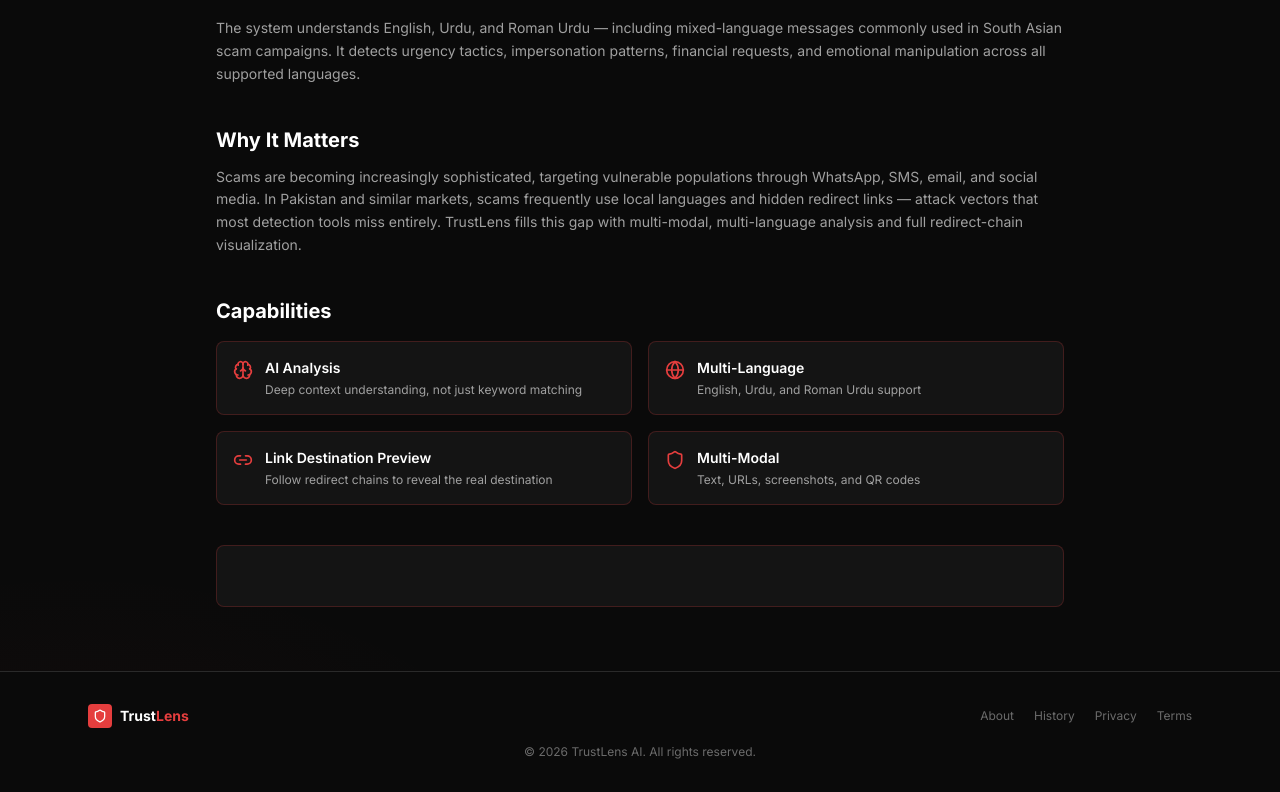
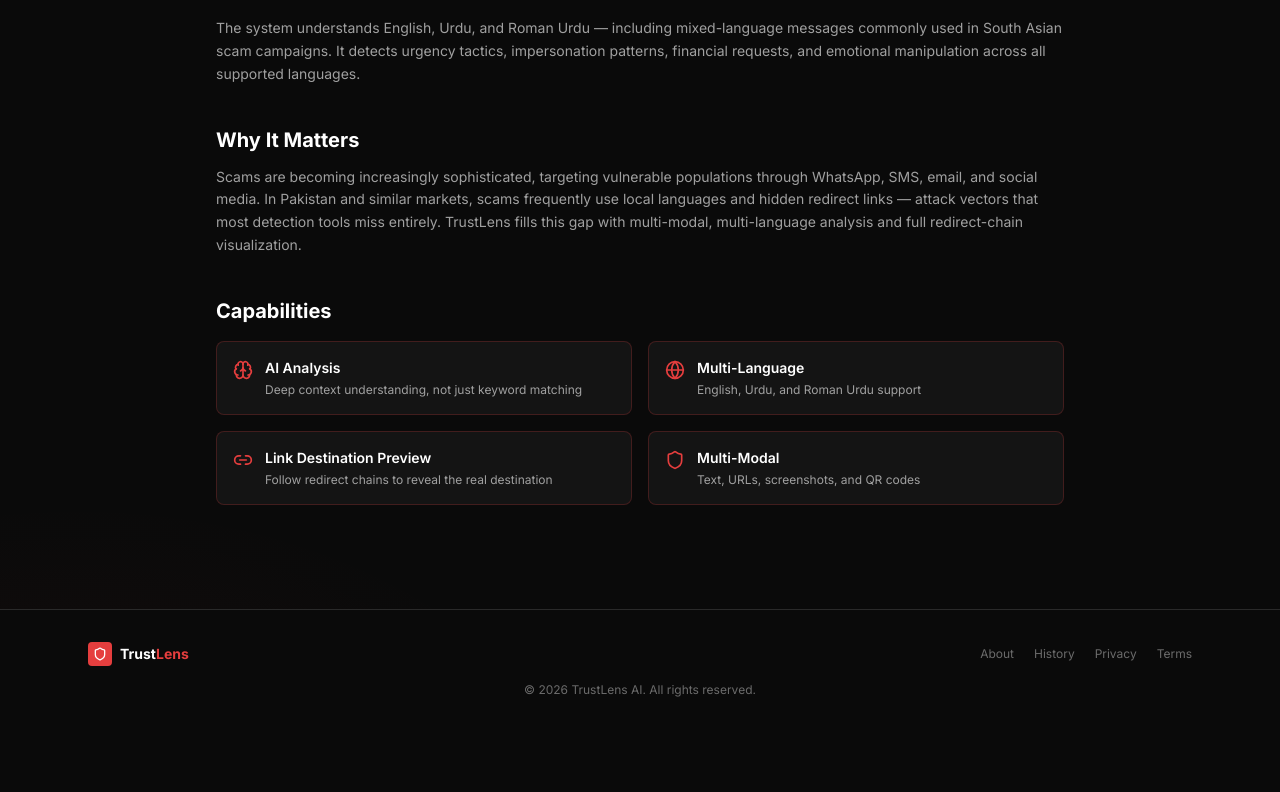
Before and after one commit to alishah-zafar/Trustlens-AI-v3, a React (Vite) app in the folder frontend/: page /about in a window 1280 px wide. Shown: the part 445-1237 px from the top of the page. After the commit the page ends 1175 px from the top, so only its background shows below. Built offline with nearby package versions, Linux system fonts and the light colour scheme; a web font is replaced by a local one.

Commit message:
Remove team/hackathon section from About page
Removed the team/hackathon section from the About page.

```diff
--- a/frontend/src/pages/About.tsx
+++ b/frontend/src/pages/About.tsx
@@ -75,13 +75,6 @@ export default function About() {
         </div>
       </section>
 
-      {/* Team / Hackathon */}
-      <section className="theme-card p-6">
-        <h2 className="text-xl font-bold text-white mb-3">{t.aboutPage.hackTitle}</h2>
-        <p className="text-sm text-txt-muted leading-relaxed">
-          {t.aboutPage.hackP}
-        </p>
-      </section>
     </div>
   );
 }
```
